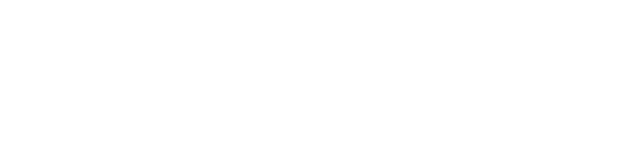
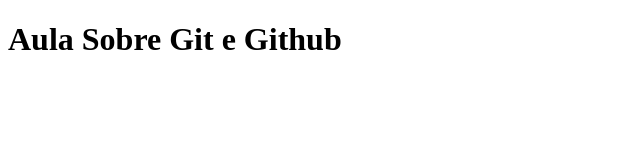
Before and after one commit to matheus-web2020/Aula8Tarde, a plain HTML site: page index.html in a window 1280 px wide. Shown: the whole page, without its empty margins (0-640 px from the left). Drawn offline with Linux system fonts and the light colour scheme.

Commit message:
arquivo style.css criado

```diff
--- /dev/null
+++ b/css/style.css
@@ -0,0 +1,4 @@
+*{
+    margin: 0;
+    padding: 0;
+}
--- a/index.html
+++ b/index.html
@@ -2,10 +2,11 @@
 <html lang="pt-br">
 <head>
     <meta charset="UTF-8">
-    <meta name="viewport" content="width=device-width, initial-scale=1.0">
     <title>Aula 8 git + github</title>
 </head>
 <body>
-
+    <header>
+        <h1>Aula Sobre Git e Github</h1>
+    </header>
 </body>
 </html>
```
